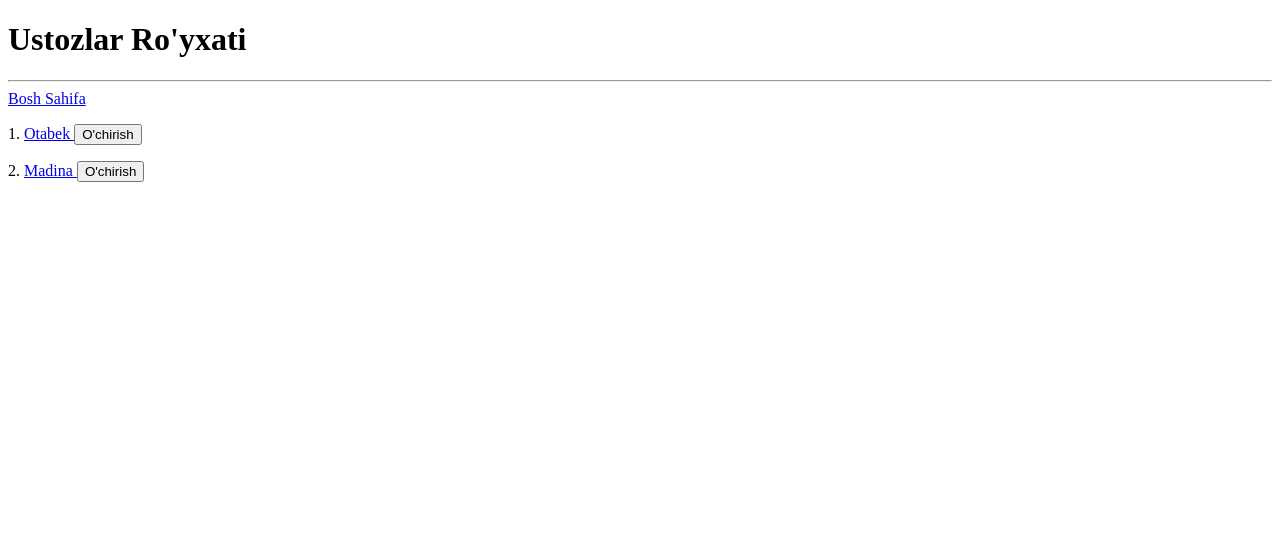
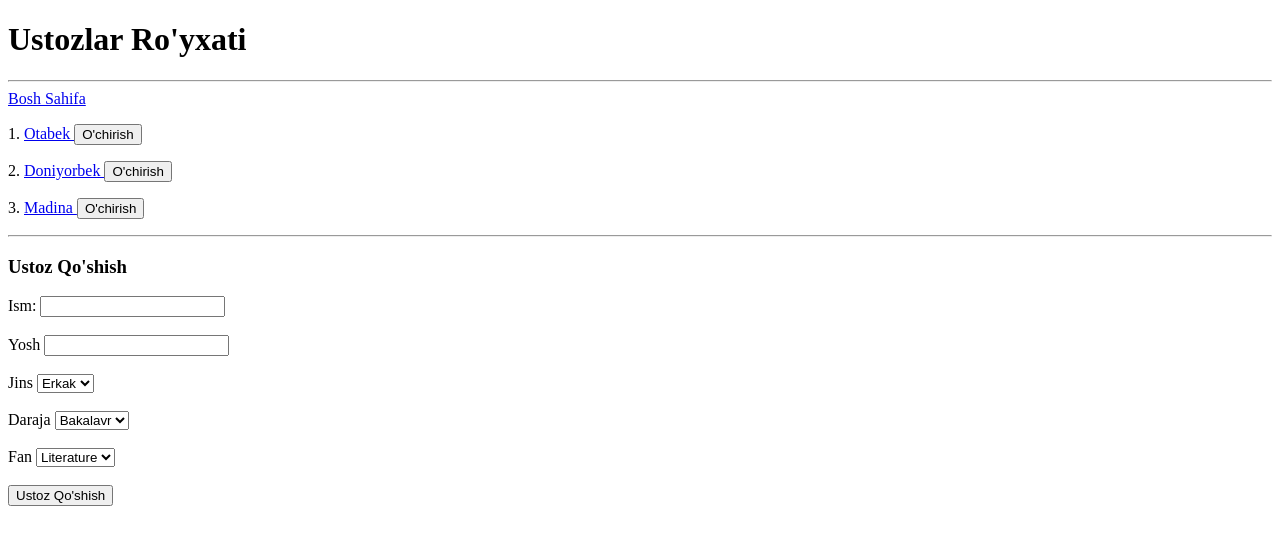
Before and after one commit to turdaliyevhasanali60-lang/Universitet, a Django app: page /ustozlar/ in a window 1280 px wide. Shown: the top 545 px of the page. Run offline with Django 5.2, Linux system fonts and the light colour scheme; data comes from the database, SQL or seed files in the repository.

Commit message:
Updated urls.py and cleaned up routes

```diff
--- a/main/models.py
+++ b/main/models.py
@@ -5,7 +5,7 @@ from django.db import models
 
 class Yonalish(models.Model):
     nom = models.CharField(max_length=150)
-    aktiv = models.BooleanField()
+    aktiv = models.BooleanField(default=False)
     def __str__(self):
         return self.nom
 
@@ -17,10 +17,11 @@ class Fan(models.Model):
         return self.nom
 
 class Ustoz(models.Model):
-    ism = models.CharField(max_length=150)
-    yosh = models.PositiveIntegerField()
-    gender = models.CharField(max_length=150, choices=[('erkak', 'Erkak'), ('ayol', 'Ayol')])
-    daraja = models.CharField(max_length=150, choices=[('bakalavr', 'Bakalavr'), ('magistr', 'Magister')])
+    ism = models.CharField(max_length=100)
+    yosh = models.IntegerField(null=True, blank=True)
+    jins = models.CharField(max_length=10)
+    daraja = models.CharField(max_length=50)
     fan = models.ForeignKey(Fan, on_delete=models.CASCADE)
+
     def __str__(self):
         return self.ism
--- a/main/templates/ustozlar.html
+++ b/main/templates/ustozlar.html
@@ -20,5 +20,42 @@
             </a>
         </p>
     {% endfor %}
+
+    <hr>
+<h3>Ustoz Qo'shish</h3>
+
+    <form method="post">
+    {% csrf_token %}
+        <label for="name">Ism:</label>
+        <input type="text" name="ism" id="name" required>
+        <br><br>
+
+        <label for="age">Yosh</label>
+        <input type="number" name="yosh" id="age">
+        <br><br>
+
+        <label for="jins">Jins</label>
+        <select name="jins" id="jins">
+            <option value="Erkak">Erkak</option>
+            <option value="Ayol">Ayol</option>
+        </select>
+        <br><br>
+
+        <label for="degree">Daraja</label>
+        <select name="daraja" id="degree">
+            <option value="bakalavr">Bakalavr</option>
+            <option value="magistr">Magistr</option>
+        </select>
+        <br><br>
+
+        <label for="subject">Fan</label>
+        <select name="fan" id="subject">
+            {% for fan in fanlar %}
+            <option value="{{ fan.id }}">{{ fan.nom }}</option>
+            {% endfor %}
+        </select>
+        <br><br>
+    <button>Ustoz Qo'shish</button>
+    </form>
 </body>
 </html>
--- a/main/views.py
+++ b/main/views.py
@@ -10,6 +10,14 @@ def index(request):
     return render(request, 'index.html', context)
 
 def fanlar_view(request):
+    if request.method == "POST":
+        Fan.objects.create(
+            nom = request.POST.get("nom"),
+            asosiy = request.POST.get("asosiy") == 'on',
+            yonalish_id = request.POST.get("yonalish")
+        )
+
+    yonalishlar = Yonalish.objects.all()
     fanlar = Fan.objects.all()
     search = request.GET.get('search')
     if search:
@@ -18,6 +26,7 @@ def fanlar_view(request):
     context = {
         "fanlar": fanlar,
         "search": search,
+        'yonalishlar': yonalishlar,
     }
     return render(request, 'fanlar.html', context)
 
@@ -27,9 +36,18 @@ def fan_delete_view(request, fan_id):
     return redirect('/fanlar/')
 
 def yonalishlar_view(request):
+    if request.method == "POST":
+        Yonalish.objects.create(
+            nom = request.POST.get("nom"),
+            aktiv = request.POST.get("aktiv") == 'on',
+        )
+        return redirect('/yonalishlar/')
+
+
     yonalishlar = Yonalish.objects.all()
     context = {
         "yonalishlar": yonalishlar,
+
     }
     return render(request, 'yonalishlar.html', context)
 
@@ -46,9 +64,23 @@ def yonalish_delete_confirm_view(request, yonalish_id):
     return render(request, 'yonalish_delete_confirm.html', context)
 
 def ustozlar_view(request):
+    if request.method == "POST":
+        fan_id = request.POST.get("fan")
+        fan = Fan.objects.get(id=fan_id)
+        Ustoz.objects.create(
+            ism = request.POST.get("ism"),
+            yosh = request.POST.get("yosh"),
+            jins = request.POST.get("jins"),
+            daraja = request.POST.get("daraja"),
+            fan = fan,
+        )
+        return redirect('/ustozlar/')
     ustozlar = Ustoz.objects.all()
+    fanlar = Fan.objects.all()
+
     context = {
         "ustozlar": ustozlar,
+        "fanlar": fanlar,
     }
     return render(request, 'ustozlar.html', context)
 
```
Also changed, not shown: main/templates/fanlar.html (+23 -0 lines), main/templates/yonalishlar.html (+17 -0 lines), db.sqlite3, main/migrations/0002_alter_yonalish_aktiv.py (added), main/migrations/0003_remove_ustoz_gender_ustoz_jins_alter_ustoz_daraja_and_more.py (added).
